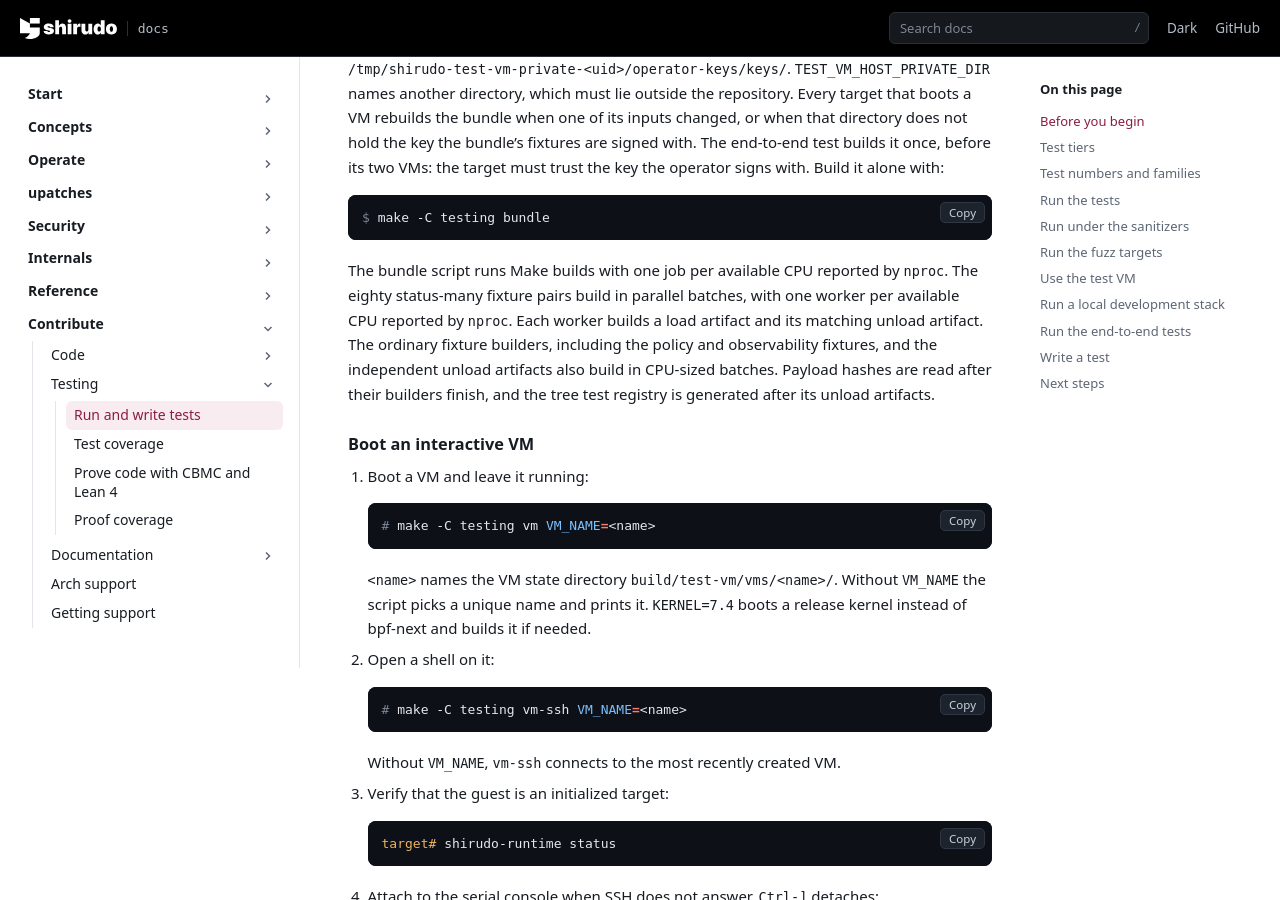
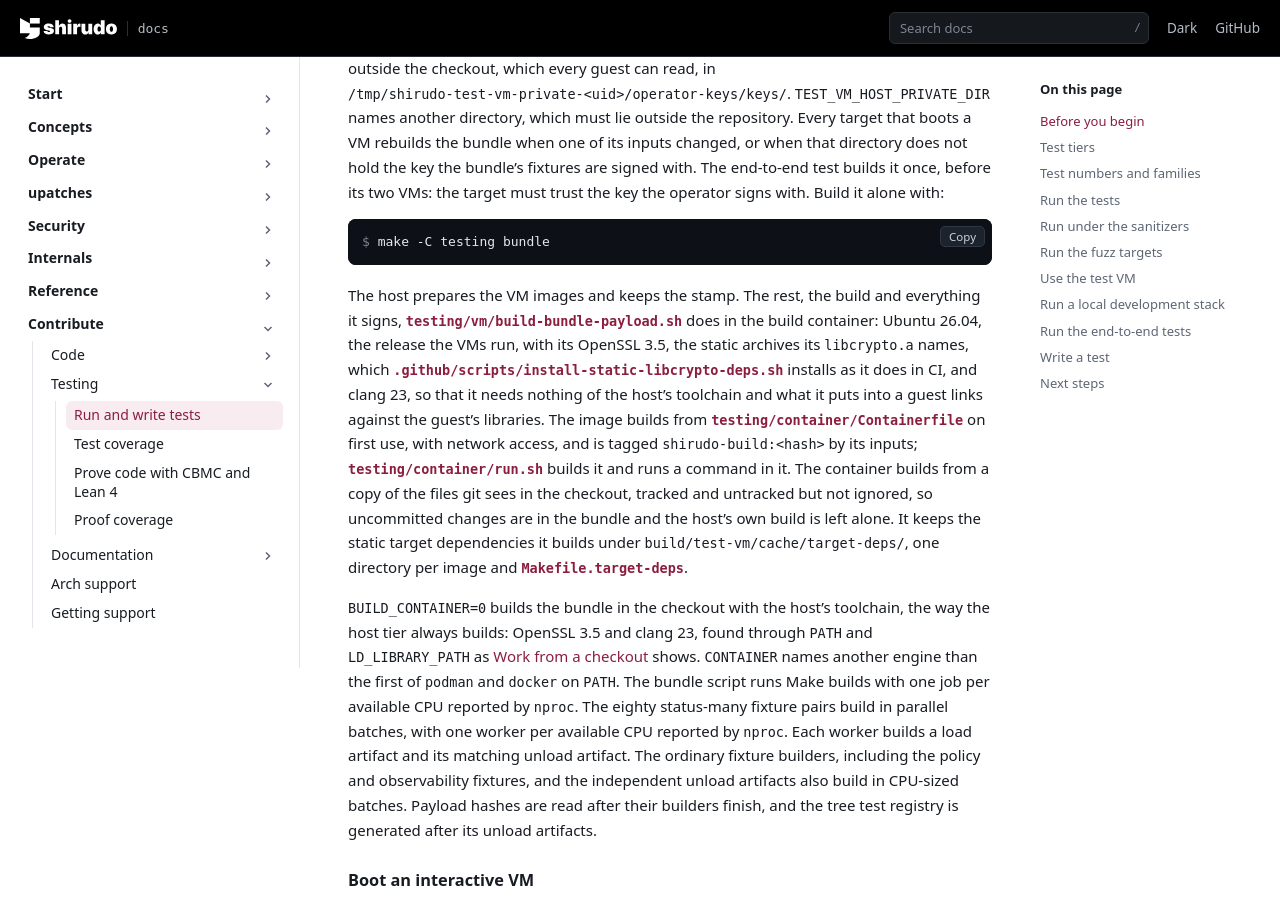
Before and after one commit to AliBashaSY/shirudo, a Sphinx documentation site: the page built from Documentation/contribute/testing/testing.rst, in a window 1280 px wide and 900 px high, scrolled down 7403 px. Built offline with Sphinx 7.4.7, drawn with Linux system fonts in a browser that asks for light colours; pages that are not in the unit, such as notebooks, are missing from menus; some of the changed text lies outside the part shown.

Commit message:
testing: Build VM bundle in container
Building the bundle on the host required OpenSSL >= 3.5 and clang 23 to
be installed and found through PATH and LD_LIBRARY_PATH, and it failed in
obscure ways when they were not, e.g.:

    fatal error: error in backend: Cannot select: ... AtomicStore

Build it in an Ubuntu 26.04 container instead, from a copy of the files
git sees in the checkout. VM goals then need no compiler on the host.
BUILD_CONTAINER=0 keeps the old behavior.

The build now takes minutes, so stamp the bundle with the time before it
reads its inputs: one changed meanwhile rebuilds it for the next VM goal.
util/version_id.c, which every build writes, is no longer an input.

Signed-off-by: Martynas Pumputis <martynas@pumputis.org>

```diff
--- a/Documentation/contribute/testing/test-coverage.rst
+++ b/Documentation/contribute/testing/test-coverage.rst
@@ -96,9 +96,9 @@ signed config image.
        ``--dry-run`` plan
    * - ``t1007-test-vm-cli``
      - Test VM scripts: kernel selection, host dependencies, arm64
-       boot settings, the bundle stamp, serve mode, node mode only for a
-       core or edge node of the end-to-end tier, the operator VM's role and
-       its signing key
+       boot settings, the bundle stamp, the build container, serve mode,
+       node mode only for a core or edge node of the end-to-end tier, the
+       operator VM's role and its signing key
    * - ``t1008-kernel-ami-config``
      - The slim kernel configuration for NitroTPM CRB, EC2, EFI and SSM
    * - ``t1009-upatch-isa``
--- a/Documentation/contribute/testing/testing.rst
+++ b/Documentation/contribute/testing/testing.rst
@@ -29,8 +29,10 @@ Before you begin
   missing skips. The runner of the ``CI suite`` workflow has them all.
 - For the tests that boot a VM: a readable and writable ``/dev/kvm``,
   a locked-memory limit (``ulimit -l``) of ``unlimited``, which the
-  shirudo binaries the runner calls require, an x86-64 or arm64 host and what ``make target`` needs,
-  since the bundle a VM boots holds the static target binary. On Ubuntu,
+  shirudo binaries the runner calls require, an x86-64 or arm64 host,
+  and podman or Docker, in which the bundle a VM boots builds; with
+  ``BUILD_CONTAINER=0`` it builds on the host instead, which then needs
+  what ``make target`` needs. On Ubuntu,
   ``.github/scripts/tests.sh setup`` installs ``cloud-image-utils``,
   ``dracut-core``, ``file``, ``isc-dhcp-client``, ``libguestfs-tools``,
   ``qemu-system-x86``, ``qemu-utils``, ``swtpm``, ``swtpm-tools`` and
@@ -417,6 +419,28 @@ signs with. Build it alone with:
 
    $ make -C testing bundle
 
+The host prepares the VM images and keeps the stamp. The rest, the build
+and everything it signs, :src:`testing/vm/build-bundle-payload.sh` does
+in the build container: Ubuntu 26.04, the release the VMs run, with its
+OpenSSL 3.5, the static archives its ``libcrypto.a`` names, which
+:src:`.github/scripts/install-static-libcrypto-deps.sh` installs as it
+does in CI, and clang 23, so that it needs nothing of the host's
+toolchain and what it puts into a guest links against the guest's
+libraries. The image builds from :src:`testing/container/Containerfile` on
+first use, with network access, and is tagged ``shirudo-build:<hash>``
+by its inputs; :src:`testing/container/run.sh` builds it and runs a
+command in it. The container builds from a copy of the files git sees in
+the checkout, tracked and untracked but not ignored, so uncommitted
+changes are in the bundle and the host's own build is left alone. It
+keeps the static target dependencies it builds under
+``build/test-vm/cache/target-deps/``, one directory per image and
+:src:`Makefile.target-deps`.
+
+``BUILD_CONTAINER=0`` builds the bundle in the checkout with the host's
+toolchain, the way the host tier always builds: OpenSSL 3.5 and clang 23,
+found through ``PATH`` and ``LD_LIBRARY_PATH`` as
+:doc:`/contribute/code/developer-guide` shows. ``CONTAINER`` names another
+engine than the first of ``podman`` and ``docker`` on ``PATH``.
 The bundle script runs Make builds with one job per available CPU reported
 by ``nproc``. The eighty status-many fixture pairs build in parallel batches, with one
 worker per available CPU reported by ``nproc``. Each worker builds a load
```
Also changed, not shown: .agents/skills/testing/SKILL.md, 9 other files.
